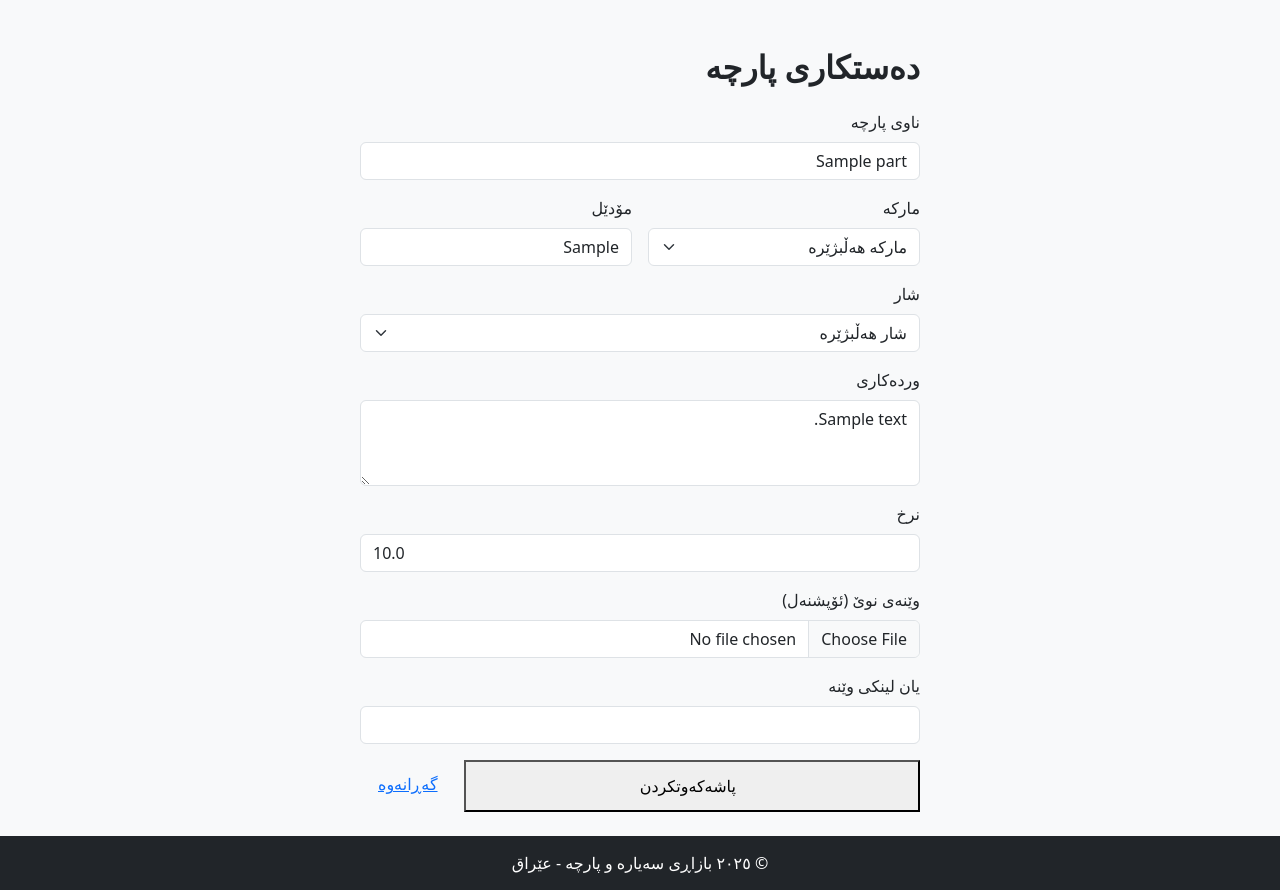
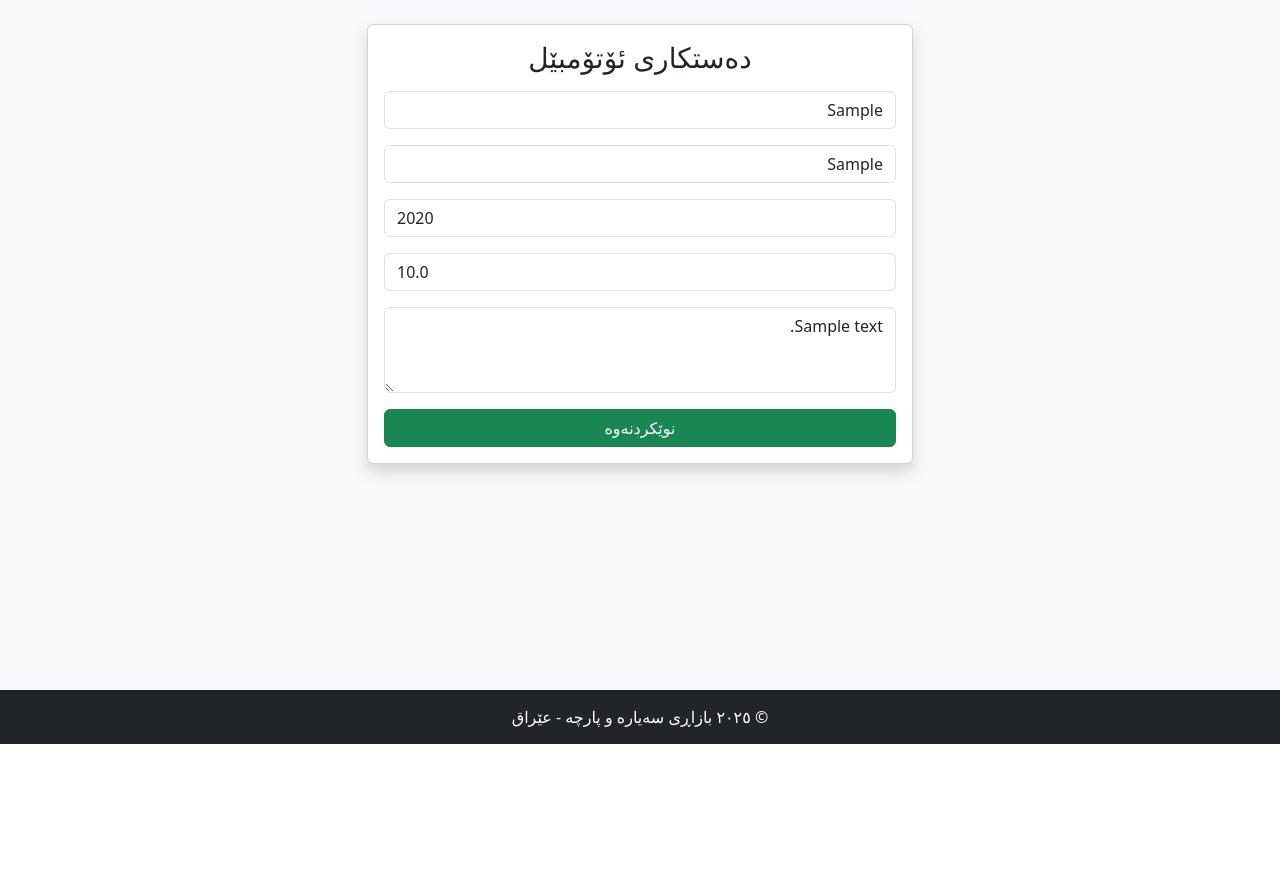
Before and after one commit to muhammadt90900-ux/Cars, a Flask app: template templates/edit_part.html in a window 1280 px wide. Shown: the part 56-946 px from the top of the page. After the commit the page ends 800 px from the top, so only its background shows below. Run offline with Flask 3, Linux system fonts and the light colour scheme; tables that the repository leaves empty hold one stand-in row (values such as "Sample post"); the template is opened without the code that fills it: values that come from a table or form of the project are taken from there, most other values are stand-ins (such as "Sample title", 1, 10 or a date in 2020); some libraries are stand-ins or nearby versions.

Commit message:
Revise edit_part.html for vehicle details update
Updated the edit form for vehicle parts to include additional fields and improve layout.

```diff
--- a/templates/edit_part.html
+++ b/templates/edit_part.html
@@ -1,61 +1,15 @@
 {% extends "base.html" %}
+{% block title %}دەستکاری ئۆتۆمبێل{% endblock %}
 {% block content %}
-<div class="container py-4">
-    <div class="auth-card mx-auto" style="max-width:560px;">
-        <h2 class="mb-4" style="font-weight:800;">دەستکاری پارچە</h2>
-        <form method="POST" enctype="multipart/form-data">
-            <input type="hidden" name="csrf_token" value="{{ csrf_token() }}">
-            <div class="mb-3">
-                <label class="form-label ka-label">ناوی پارچە</label>
-                <input type="text" name="name" class="form-control ka-input" value="{{ part.name }}" required>
-            </div>
-            <div class="row g-3 mb-3">
-                <div class="col-6">
-                    <label class="form-label ka-label">مارکە</label>
-                    <select name="car_brand" class="form-select ka-input">
-                        <option value="">مارکە هەڵبژێرە</option>
-                        {% for b in brands %}
-                        <option value="{{ b }}" {% if part.car_brand == b %}selected{% endif %}>{{ b }}</option>
-                        {% endfor %}
-                    </select>
-                </div>
-                <div class="col-6">
-                    <label class="form-label ka-label">مۆدێل</label>
-                    <input type="text" name="car_model" class="form-control ka-input" value="{{ part.car_model or '' }}">
-                </div>
-            </div>
-            <div class="mb-3">
-                <label class="form-label ka-label">شار</label>
-                <select name="city" class="form-select ka-input">
-                    <option value="">شار هەڵبژێرە</option>
-                    {% for c in cities %}
-                    <option value="{{ c }}" {% if part.city == c %}selected{% endif %}>{{ c }}</option>
-                    {% endfor %}
-                </select>
-            </div>
-            <div class="mb-3">
-                <label class="form-label ka-label">وردەکاری</label>
-                <textarea name="description" class="form-control ka-input" rows="3">{{ part.description or '' }}</textarea>
-            </div>
-            <div class="mb-3">
-                <label class="form-label ka-label">نرخ</label>
-                <input type="number" name="price" class="form-control ka-input" value="{{ part.price }}" required>
-            </div>
-            <div class="mb-3">
-                <label class="form-label ka-label">وێنەی نوێ (ئۆپشنەل)</label>
-                <input type="file" name="image_file" class="form-control ka-input" accept="image/*">
-            </div>
-            <div class="mb-3">
-                <label class="form-label ka-label">یان لینکی وێنە</label>
-                <input type="url" name="image_url" class="form-control ka-input" value="{{ part.image_url if part.image_url and part.image_url.startswith('http') else '' }}">
-            </div>
-            <div class="d-flex gap-2">
-                <button type="submit" class="btn-ka-primary" style="flex:1;justify-content:center;padding:12px;">
-                    <i class="fas fa-save me-2"></i>پاشەکەوتکردن
-                </button>
-                <a href="{{ url_for('dashboard') }}" class="btn-ka-outline" style="padding:12px 18px;">گەڕانەوە</a>
-            </div>
-        </form>
-    </div>
-</div>
+<div class="row justify-content-center"><div class="col-md-6"><div class="card shadow"><div class="card-body">
+<h3 class="text-center mb-3">دەستکاری ئۆتۆمبێل</h3>
+<form method="POST">
+    <div class="mb-3"><input name="brand" class="form-control" value="{{ vehicle.brand }}" required></div>
+    <div class="mb-3"><input name="model" class="form-control" value="{{ vehicle.model }}" required></div>
+    <div class="mb-3"><input type="number" name="year" class="form-control" value="{{ vehicle.year }}" required></div>
+    <div class="mb-3"><input type="number" step="0.01" name="price" class="form-control" value="{{ vehicle.price }}" required></div>
+    <div class="mb-3"><textarea name="description" class="form-control" rows="3">{{ vehicle.description }}</textarea></div>
+    <button type="submit" class="btn btn-success w-100">نوێکردنەوە</button>
+</form>
+</div></div></div></div>
 {% endblock %}
```
